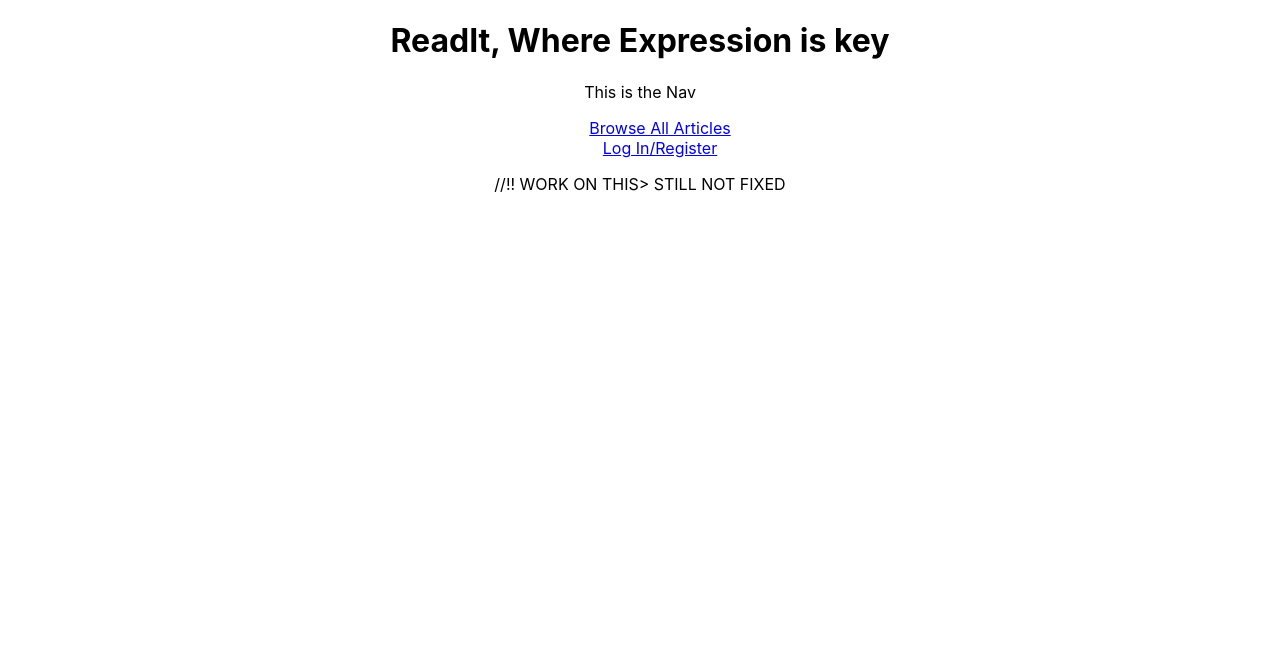
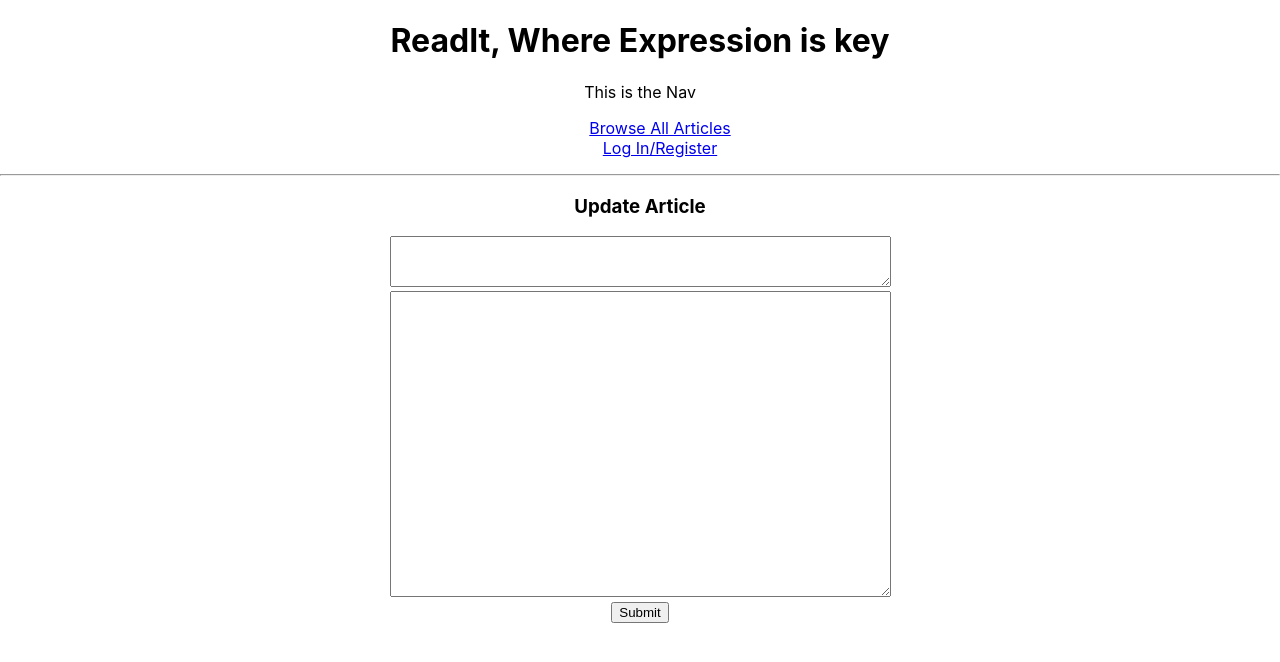
Before and after one commit to Taaseen71/ReadIt-Blog, a React (Create React App) app in the folder client/: page /articles/1 in a window 1280 px wide. Shown: the top 662 px of the page. Built offline with nearby package versions, Linux system fonts and the light colour scheme; no server answers.

Commit message:
article.edit somewhat works. onchange doesnt do anyything yet

```diff
--- /dev/null
+++ b/client/src/components/Article.jsx
@@ -0,0 +1,71 @@
+import React, { Component } from 'react'
+
+export default class Article extends Component {
+    state = {
+        title: "",
+        description: "",
+    }
+
+    componentDidMount() {
+        if (this.props.article) {
+            this.setArticleForm();
+        }
+    }
+
+
+    componentDidUpdate(prevProps) {
+        if (prevProps.article !== this.props.article) {
+            this.setArticleForm();
+        }
+    }
+
+    setArticleForm = () => {
+        const { title } = this.props.article
+        const { description } = this.props.article
+        this.setState({
+            title: title,
+            description: description
+        })
+    }
+
+    handleChange = (e) => {
+        const { name, value } = e.target
+        this.setState({
+            [name]: value
+        })
+    }
+
+
+
+    render() {
+        const { title } = this.state;
+        const { description } = this.state;
+        return (
+            <div>
+                <form onSubmit={(e) => {
+                    e.preventDefault();
+                    this.props.handleEditArticle(this.props.article.id, this.state);
+                    this.props.history.push('/')
+                    this.setState({
+                        title: "",
+                        description: ""
+                    })
+                    window.location.reload(false);
+                }}>
+                    <hr />
+                    <h3>Update Article</h3>
+                    <label htmlFor="title">
+                        {/* <input id="id" type="text" value={title} onChange={this.handleChange} /> */}
+                        <textarea name={title} value={title} id="id" cols="60" rows="3" onChange={this.handleChange} />
+                    </label>
+                    <br />
+                    <label htmlFor="description">
+                        <textarea name={description} value={description} id="id" cols="60" rows="20" onChange={this.handleChange} />
+                    </label>
+                    <br />
+                    <button>Submit</button>
+                </form>
+            </div>
+        )
+    }
+}
--- a/client/src/components/Articles.jsx
+++ b/client/src/components/Articles.jsx
@@ -33,7 +33,9 @@ export default function Articles(props) {
                                     {
                                         currentUser && currentUser.id === article.user_id && (
                                             <>
-                                                <button >Edit</button>
+                                                <Link to={`/articles/${article.id}`}>
+                                                    <button >Edit</button>
+                                                </Link>
                                                 <button
                                                     onClick={() => {
                                                         handleDestoryArticle(article.id);
--- a/client/src/components/Main.jsx
+++ b/client/src/components/Main.jsx
@@ -6,6 +6,7 @@ import SignUp from "./SignUp";
 import Home from "./Home";
 import { getAllArticles, createArticle, destroyArticle, updateArticle } from '../services/article';
 import Articles from './Articles';
+import Article from './Article';
 import CreateArticle from './CreateArticle';
 
 
@@ -44,13 +45,20 @@ export default class Main extends Component {
         //! Only Await fixes it.but it still doesnt update real time.
     }
 
-    handleDestoryArticle = (id) => {
-        destroyArticle(id);
+    handleDestoryArticle = async (id) => {
+        await destroyArticle(id);
         this.setState(async prevState => ({
             articles: prevState.articles.filter(article => article.id !== id)
         }))
     }
 
+    //? EDIT ARTICLE. I HAVE NO IDEA WHAT I"M DOING HERE
+    handleEditArticle = async (id, articleData) => {
+        const updatedArticle = await updateArticle(id, articleData);
+        this.setState(async prevState => ({
+            articles: prevState.articles.map(article => article.id === id ? updatedArticle : article)
+        }))
+    }
     /* -------------------------------------------------------------------------- */
     /*                                articles end                                */
     /* -------------------------------------------------------------------------- */
@@ -85,6 +93,7 @@ export default class Main extends Component {
                     )} />
                 </div>
                 <div>
+                    <div >
                         <Route exact path='/' render={(props) => (
                             <Articles
                                 {...props}
@@ -93,6 +102,7 @@ export default class Main extends Component {
                                 handleDestoryArticle={this.handleDestoryArticle}
                             />
                         )} />
+                    </div>
 
                     <Route exact path='/articles/new' render={(props) => (
                         <CreateArticle
@@ -101,22 +111,25 @@ export default class Main extends Component {
                         />
                     )} />
 
-                    //!! WORK ON THIS> STILL NOT FIXED
-                    <Route exact path='/articles/:id/edit' render={(props) => {
-                        const articleId = this.props.match.params.id;
+                    {/* //??? NO IDEA WHATS GOING ON BELOW */}
+                    {/* //!! WORK ON THIS> STILL NOT FIXED */}
+
+                    <Route exact path={`/articles/:id`} render={(props) => {
+                        const articleId = props.match.params.id;
                         const article = this.state.articles.find(article => article.id === parseInt(articleId));
-                        return <updateArticle
+                        return <Article
                             {...props}
                             article={article}
-                            putArticle={this.putArticle}
+                            handleEditArticle={this.handleEditArticle}
                         />
                     }}
                     />
 
 
+
                 </div>
 
-            </div>
+            </div >
         )
     }
 }
```
Lines whose indentation alone changed are shown as unchanged.
